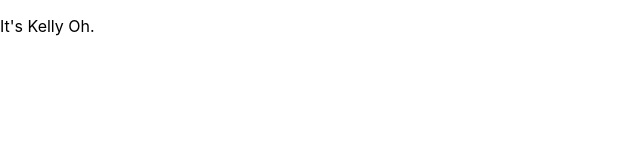
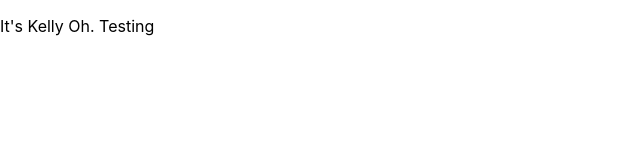
Before and after one commit to kellysoh/aboutme, a React (Create React App) app: page / in a window 1280 px wide. Shown: the top 160 px of the page, without its empty margins (0-640 px from the left). Built offline with nearby package versions, Linux system fonts and the light colour scheme.

Commit message:
testing ui update

```diff
--- a/src/components/About.js
+++ b/src/components/About.js
@@ -3,7 +3,7 @@ import React from 'react';
 
 const About = () => {
     return (
-        <p>It's Kelly Oh. </p>
+        <p>It's Kelly Oh. Testing</p>
 
     );
 }
```
